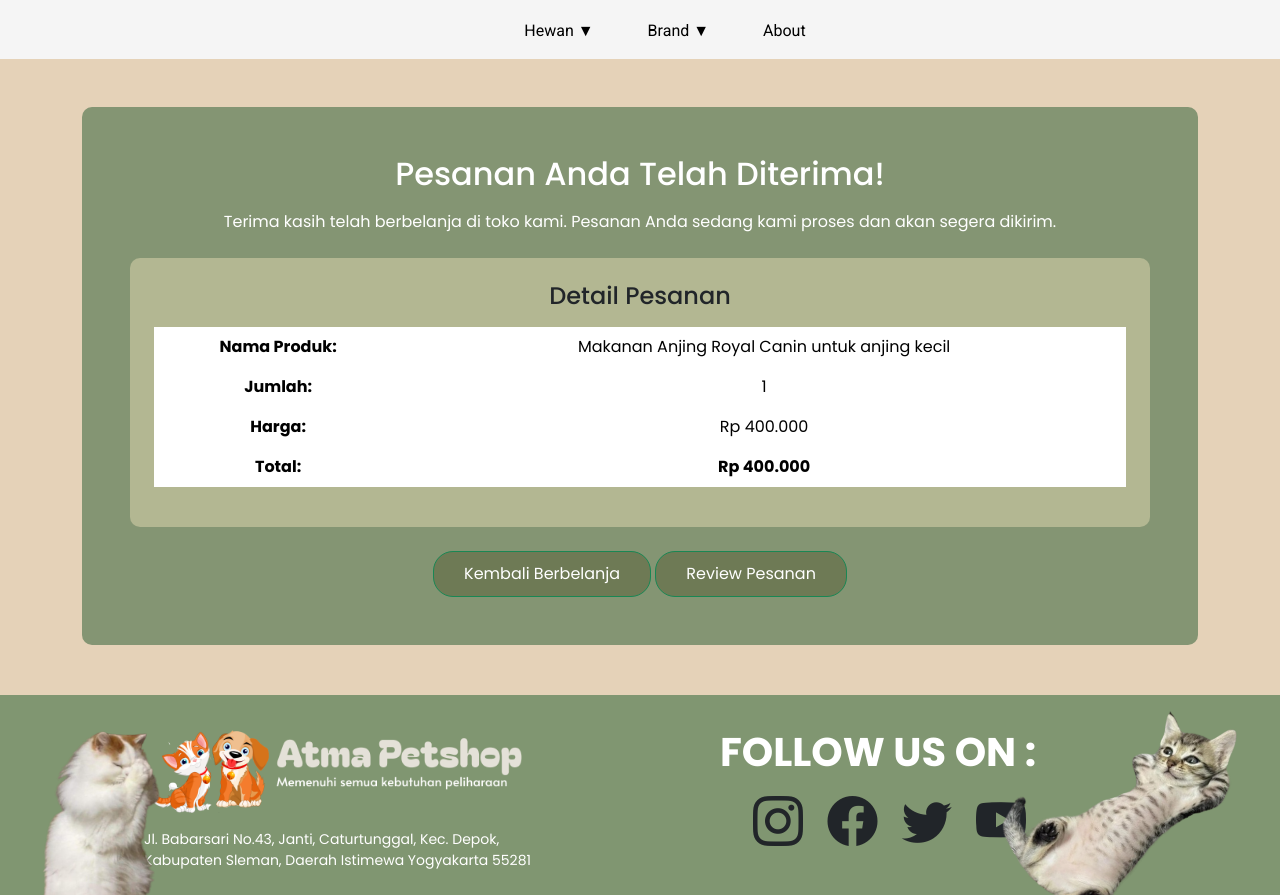
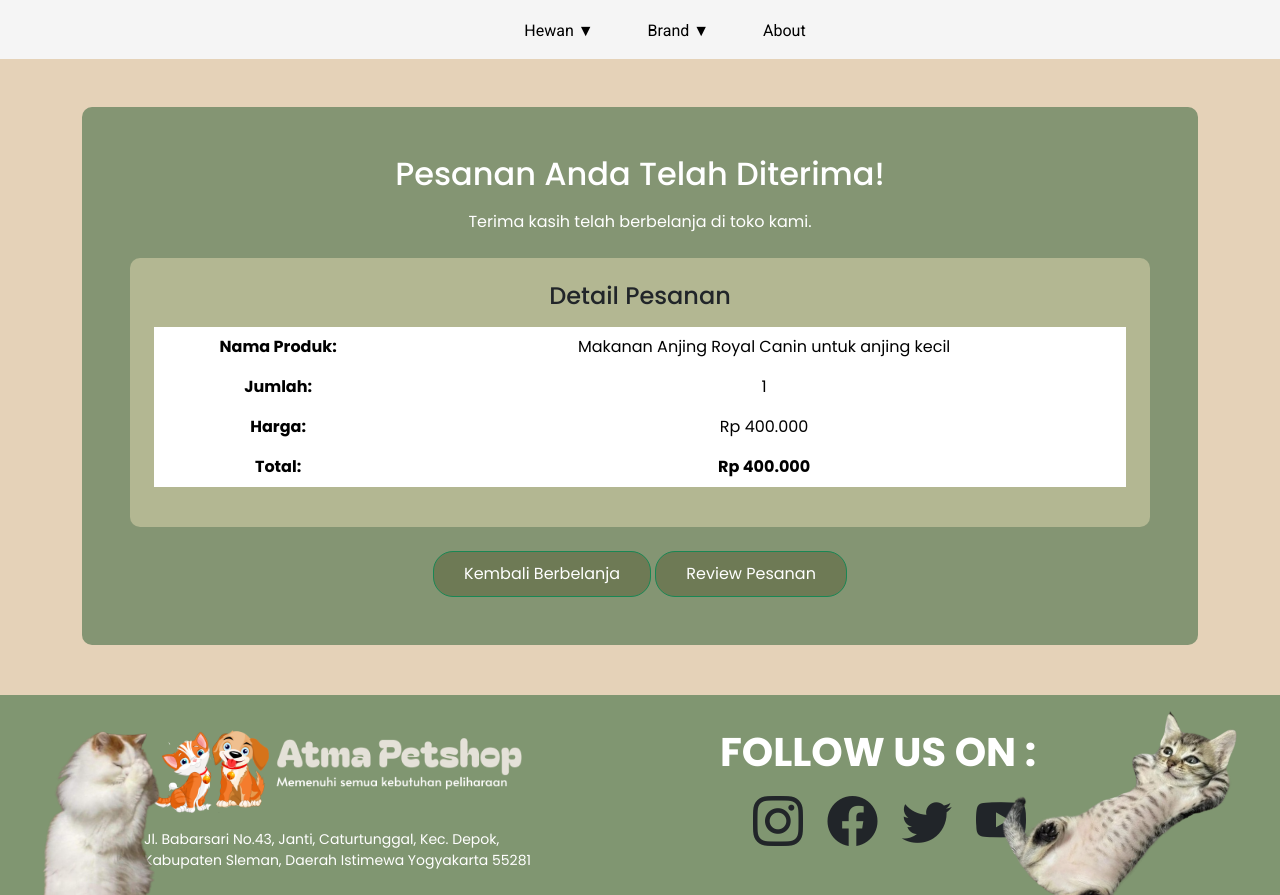
Before and after one commit to ssshinsky/tubes_ecommerce, a Laravel app: page /terima in a window 1280 px wide. Shown: the part 155-1050 px from the top of the page. Run offline with Laravel 12, Linux system fonts and the light colour scheme.

Commit message:
rill done

```diff
--- a/resources/views/terima.blade.php
+++ b/resources/views/terima.blade.php
@@ -10,7 +10,7 @@
             ">
                 <i class="fas fa-check-circle fa-5x text-white mb-4"></i>
                 <h2 class="text-white mb-3">Pesanan Anda Telah Diterima!</h2>
-                <p class="text-white">Terima kasih telah berbelanja di toko kami. Pesanan Anda sedang kami proses dan akan segera dikirim.</p>
+                <p class="text-white">Terima kasih telah berbelanja di toko kami.</p>
 
                 <div class="mt-4 p-4" style="
                     background-color: #B3B792;
```
